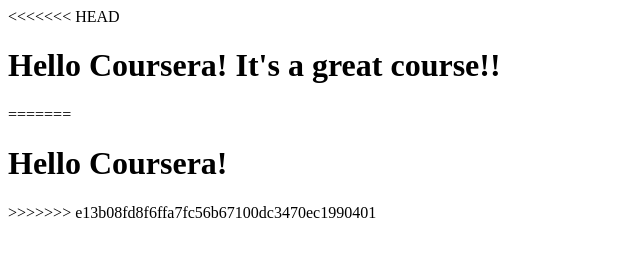
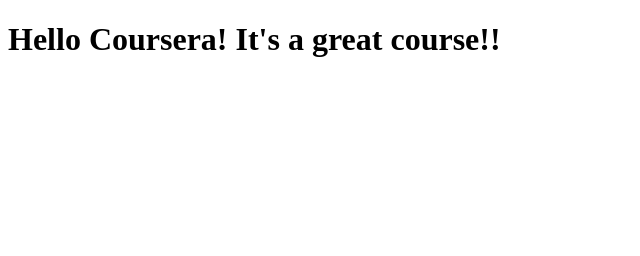
Before and after one commit to Hasiba1210/Coursera_Test, a plain HTML site: page site/index.html in a window 1280 px wide. Shown: the whole page, without its empty margins (0-640 px from the left). Drawn offline with Linux system fonts and the light colour scheme.

Commit message:
Second additional change

```diff
--- a/site/index.html
+++ b/site/index.html
@@ -4,10 +4,6 @@
 	<title>Hello Coursera!</title>
 </head>
 <body>
-<<<<<<< HEAD
 <h1>Hello Coursera! It's a great course!!</h1>
-=======
-<h1>Hello Coursera!</h1>
->>>>>>> e13b08fd8f6ffa7fc56b67100dc3470ec1990401
 </body>
 </html>
```
